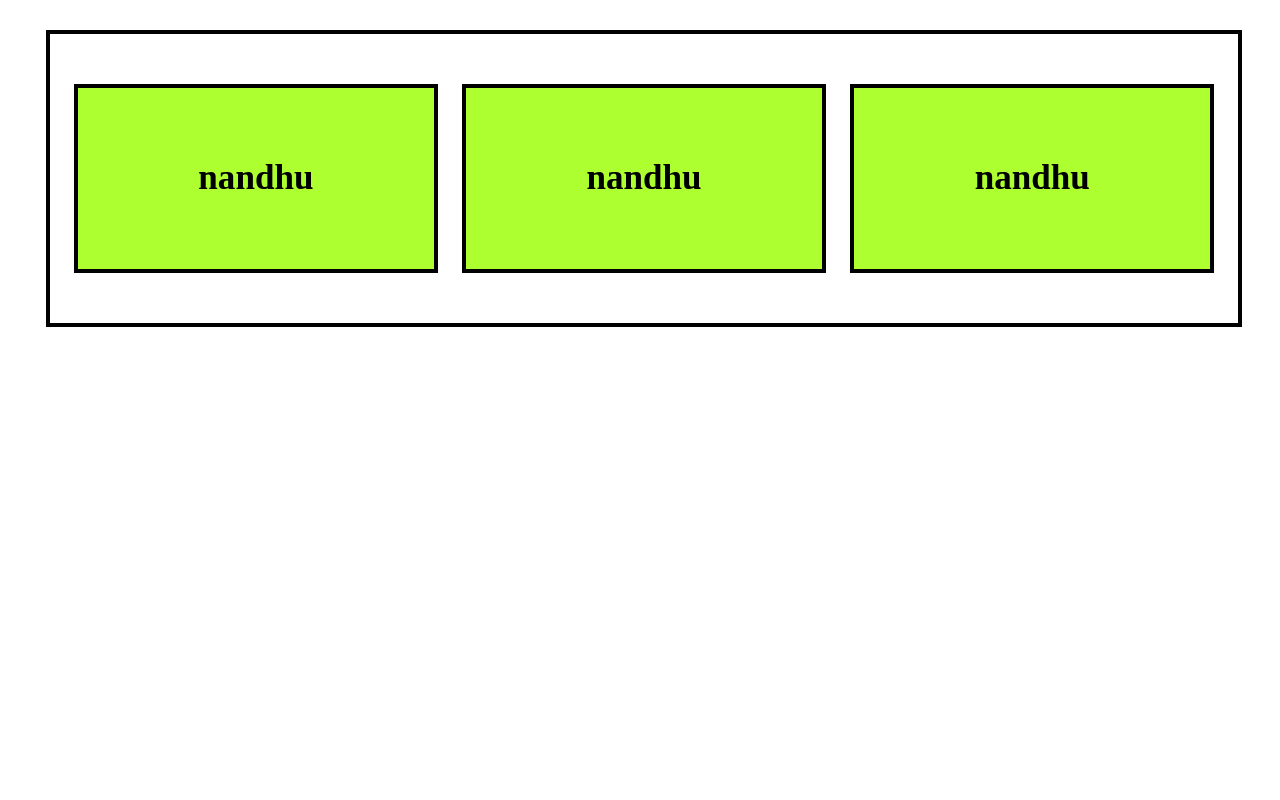
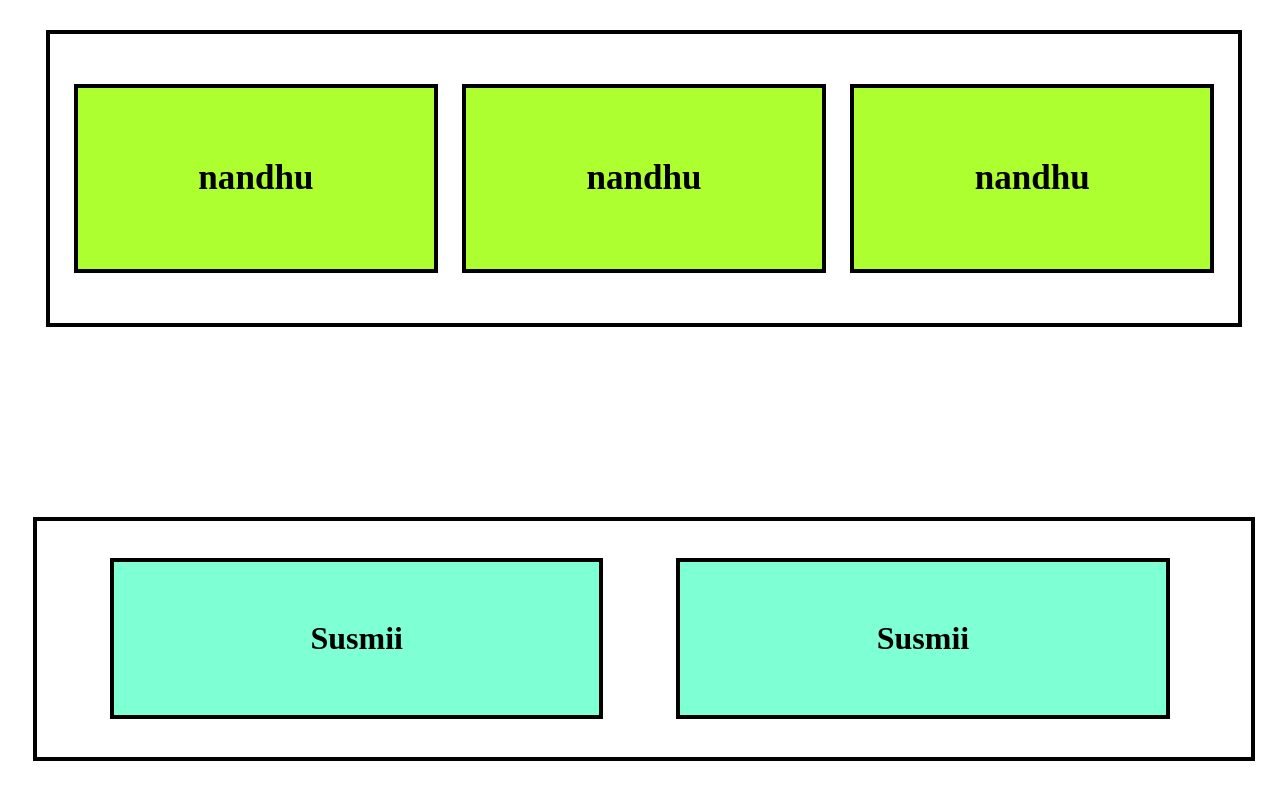
Before and after one commit to codewala-feed/susmi, a plain HTML site: page sample2/templates/index.html in a window 1280 px wide. Shown: the part 876-1676 px from the top of the page. Before the commit the page ends 1393 px from the top, so only its background shows below. Drawn offline with Linux system fonts and the light colour scheme.

Commit message:
code added

```diff
--- a/sample2/static/css/style.css
+++ b/sample2/static/css/style.css
@@ -89,3 +89,30 @@
     background-color: greenyellow;
     padding: 3% 0% 3% 0%;
 }
+
+.main-div{
+    float: left;
+    width: 96%;
+    border: 4px solid black;
+    margin: 0% 0% 20% 2%;
+    text-align: center;
+    padding: 3% 0% 3% 0%;
+}
+
+.main-sub1{
+    float: left;
+    width: 40%;
+    background-color: aquamarine;
+    margin: 0% 0% 0% 6%;
+    padding: 3% 0% 3% 0%;
+    border: 4px solid black;
+}
+
+.main-sub2{
+    float: left;
+    width: 40%;
+    background-color: aquamarine;
+    margin: 0% 0% 0% 6%;
+    padding: 3% 0% 3% 0%;
+    border: 4px solid black;
+}
--- a/sample2/templates/index.html
+++ b/sample2/templates/index.html
@@ -24,6 +24,7 @@
     <div class="fifth-div">
         <p>sample</p>
     </div>
+
     <div class="sixth-div">
         <p>sample</p>
     </div>
@@ -40,6 +41,14 @@
         </div>
     </div>
 
+   <div class="main-div">
+        <div class="main-sub1">
+            <h1>Susmii</h1>
+        </div>
+        <div class="main-sub2">
+            <h1>Susmii</h1>
+        </div>
+   </div>
 
 </body>
 </html>
```
